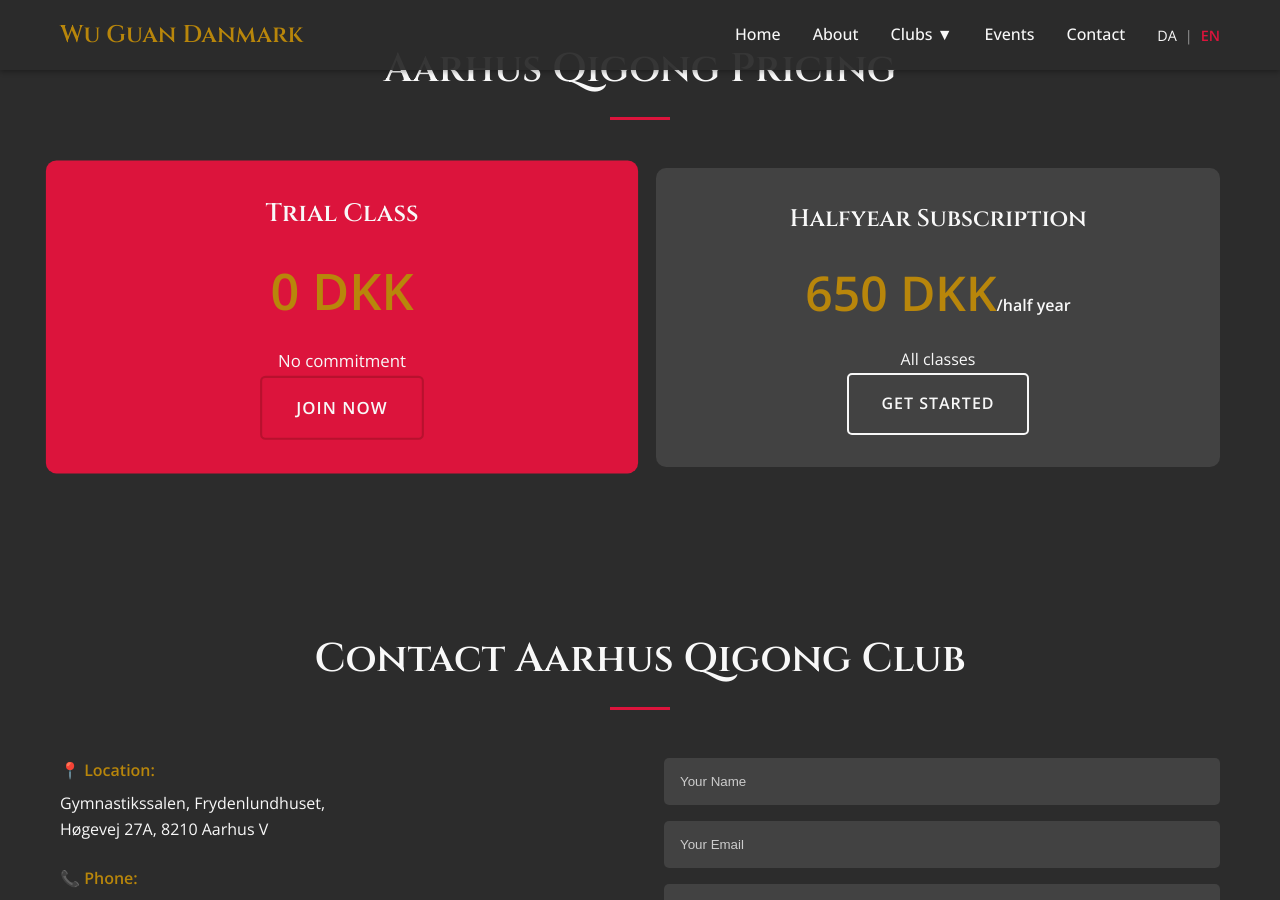
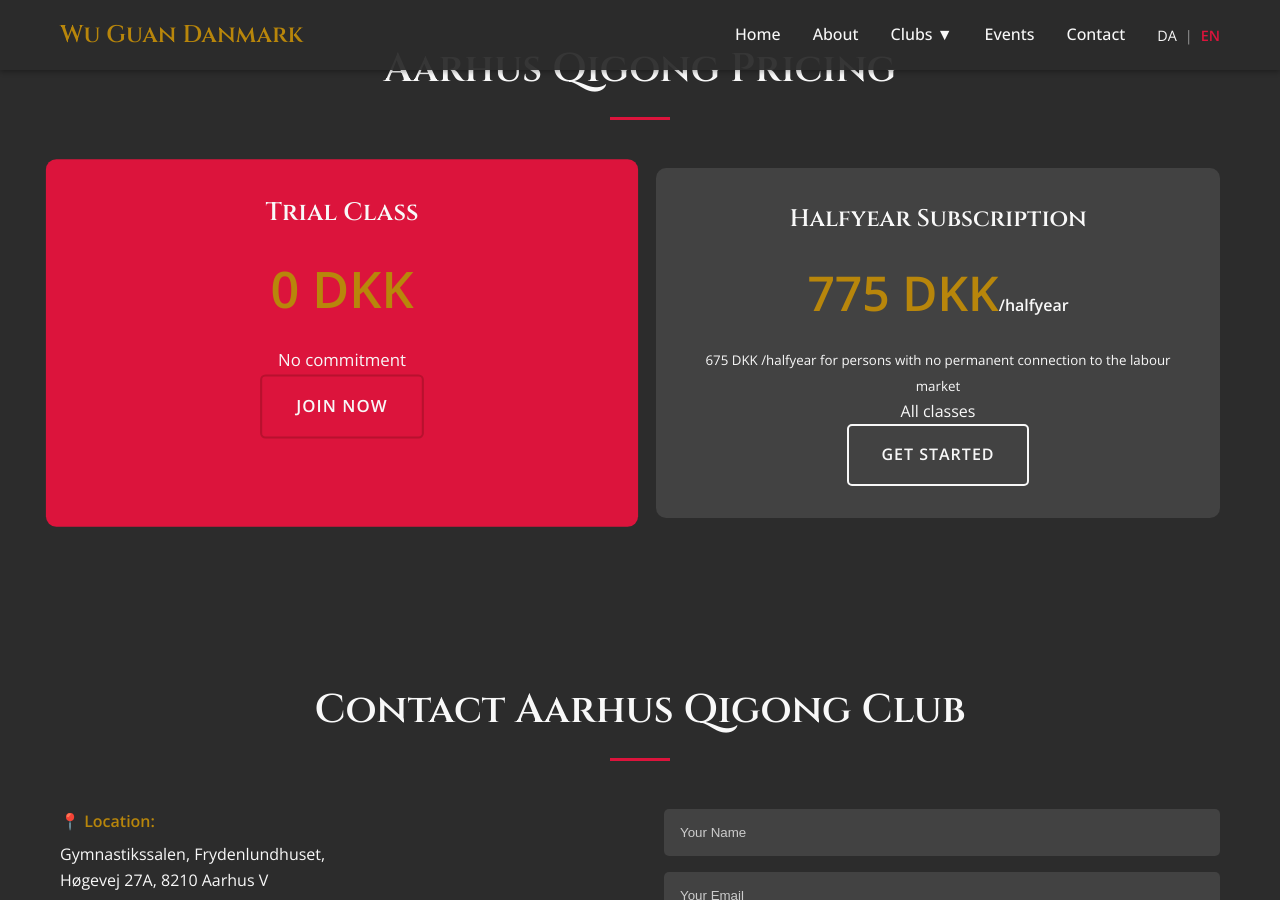
Before and after one commit to miniwolf/miniwolf.github.io, a Jekyll site: the page built from en/aarhus-qi.html, in a window 1280 px wide and 900 px high, scrolled down 2563 px. Built offline with Jekyll 4.4.1, drawn with Linux system fonts in a browser that asks for light colours.

Commit message:
Updated pricing info for Aarhus club

```diff
--- a/_layouts/club.html
+++ b/_layouts/club.html
@@ -134,6 +134,7 @@
                 <div class="pricing-card{% if card.featured %} featured{% endif %}">
                     <h3>{{ card.name }}</h3>
                     <div class="price">{{ card.price }}{% if card.suffix %}<span>{{ card.suffix }}</span>{% endif %}</div>
+                    {% if card.detail %}<small>{{ card.detail }}</small>{% endif %}
                     {% for desc in card.descriptions %}<p>{{ desc }}</p>{% endfor %}
                     <a href="{{ card.cta_link | default: '#contact' }}" class="btn {% if card.featured %}btn-primary{% else %}btn-secondary{% endif %}">{{ card.cta }}</a>
                 </div>
--- a/da/aarhus-qi.html
+++ b/da/aarhus-qi.html
@@ -44,8 +44,9 @@
     descriptions: ["Ingen forpligtelse"]
     cta: "Tilmeld dig nu"
   - name: "Halvårlig Kontingent"
-    price: "650 DKK"
+    price: "775 DKK"
     suffix: "/halve år"
+    detail: "675 DKK /halve år for personer uden fast tilknytning til arbejdsmarkedet"
     descriptions: ["Alle hold"]
     cta: "Kom i gang"
 ---
--- a/da/aarhus.html
+++ b/da/aarhus.html
@@ -36,7 +36,7 @@
 # Beskrivelser af de forskellige hold
 classes:
   - day: Mandag
-    description: Sabelform (Xuan Xuan Dao)<br/>Sværdform (Jian)<br/>Spydform (Qiang)
+    description: Sabelform (Xuan Xuan Dao)<br />Sværdform (Jian)<br />Spydform (Qiang)
     time: 18:00-19:30
   - day: Mandag
     description: Undervisning i den korte Håndform (Dao Chua)
@@ -64,8 +64,9 @@
     descriptions: ["Ingen forpligtelse"]
     cta: "Tilmeld dig nu"
   - name: "Halvårlig Kontingent"
-    price: "650 DKK"
+    price: "775 DKK"
     suffix: "/halve år"
+    detail: "675 DKK /halve år for personer uden fast tilknytning til arbejdsmarkedet"
     descriptions: ["Alle hold"]
     cta: "Kom i gang"
 ---
--- a/en/aarhus-qi.html
+++ b/en/aarhus-qi.html
@@ -44,8 +44,9 @@
     descriptions: ["No commitment"]
     cta: "Join Now"
   - name: "Halfyear Subscription"
-    price: "650 DKK"
-    suffix: "/half year"
+    price: "775 DKK"
+    suffix: "/halfyear"
+    detail: "675 DKK /halfyear for persons with no permanent connection to the labour market"
     descriptions: ["All classes"]
     cta: "Get Started"
 ---
```
Also changed, not shown: en/aarhus.html (+4 -3 lines).
